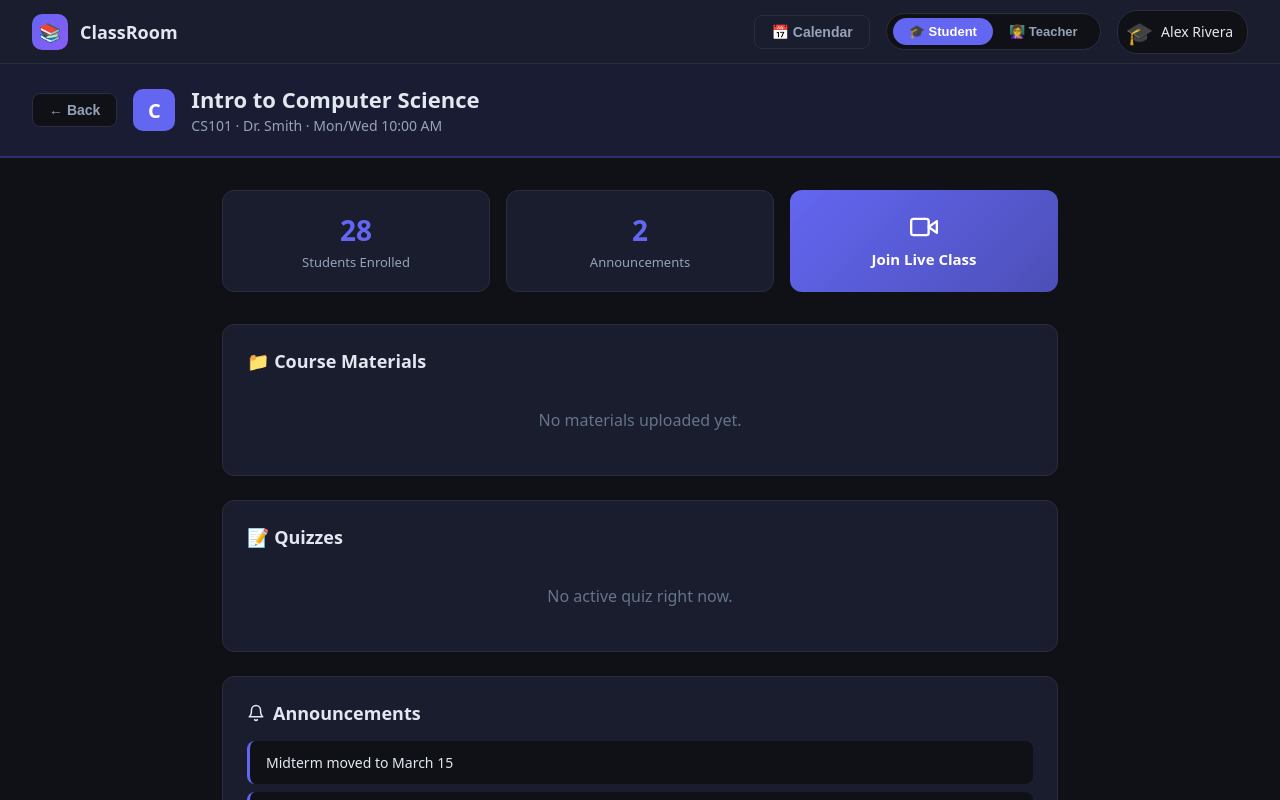
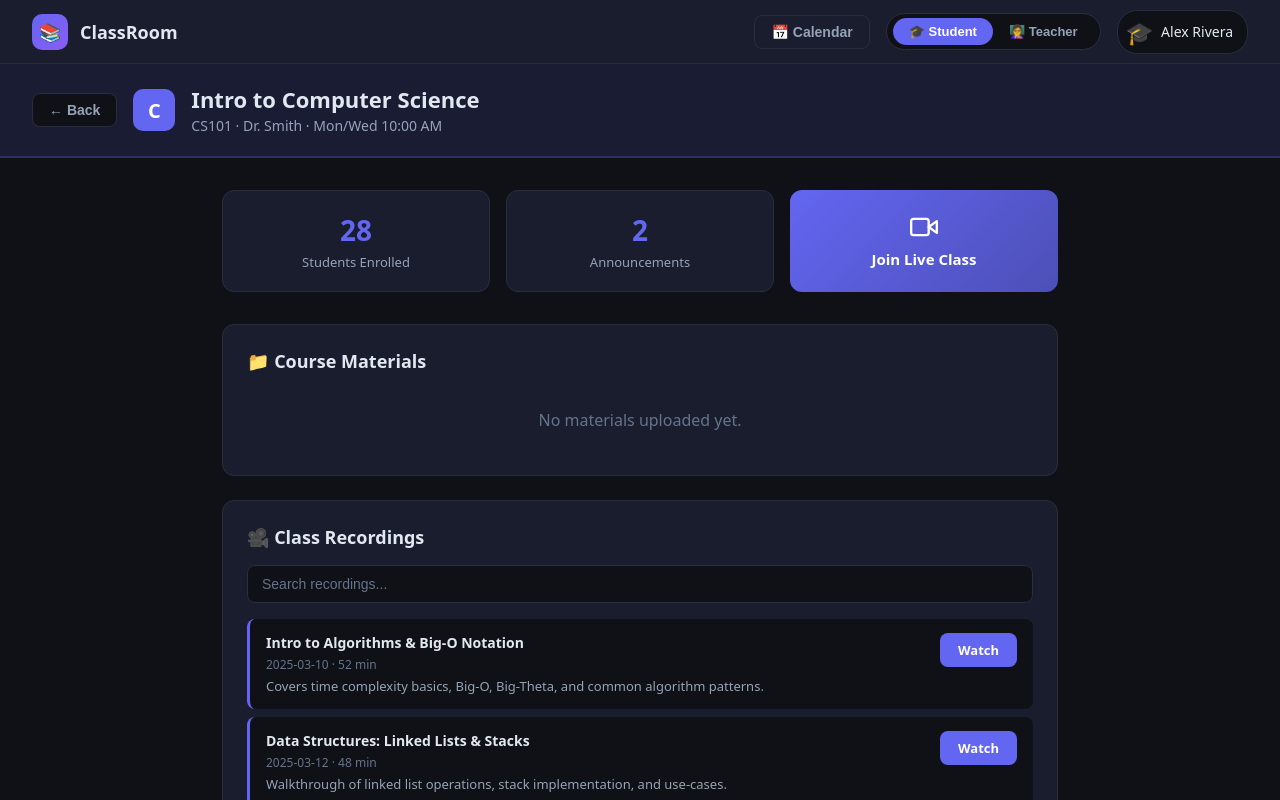
Before and after one commit to madisonparente/SSW-555-Team-6-Project, a React (Create React App) app: page / in a window 1280 px wide. Both pictures are taken after a click on the element 289 px from the left and 295 px from the top of the page. Shown: the top 800 px of the page. Built offline with nearby package versions, Linux system fonts and the light colour scheme.

Commit message:
added repository for past class recordings

```diff
--- a/src/App.css
+++ b/src/App.css
@@ -1357,3 +1357,61 @@ body {
   color: #6ee7b7;
   font-weight: 600;
 }
+
+/* ===== Recordings Styles ===== */
+
+.recording-card {
+  padding: 14px 16px;
+  background: #0f1117;
+  border-radius: 8px;
+  margin-bottom: 8px;
+}
+
+.recording-search {
+  width: 100%;
+  background: #0f1117;
+  border: 1px solid #2a2d3e;
+  border-radius: 8px;
+  padding: 10px 14px;
+  color: #e2e8f0;
+  font-size: 14px;
+  outline: none;
+  margin-bottom: 16px;
+  box-sizing: border-box;
+}
+
+.recording-search::placeholder {
+  color: #64748b;
+}
+
+.recording-meta {
+  font-size: 12px;
+  color: #64748b;
+  margin-top: 4px;
+}
+
+.recording-watch-btn {
+  border: none;
+  border-radius: 8px;
+  padding: 8px 18px;
+  color: #fff;
+  cursor: pointer;
+  font-weight: 600;
+  font-size: 13px;
+  text-decoration: none;
+  white-space: nowrap;
+  flex-shrink: 0;
+  transition: opacity 0.2s;
+}
+
+.recording-watch-btn:hover {
+  opacity: 0.85;
+}
+
+.recording-form {
+  padding: 16px;
+  background: #0f1117;
+  border-radius: 10px;
+  border: 1px solid #2a2d3e;
+  margin-bottom: 16px;
+}
--- a/src/App.jsx
+++ b/src/App.jsx
@@ -6,6 +6,7 @@ import NewCourseForm from "./components/NewCourseForm";
 import CalendarView from "./components/CalendarView";
 import INITIAL_COURSES from "./data/courses";
 import INITIAL_QUIZZES from "./data/quizzes";
+import INITIAL_RECORDINGS from "./data/recordings";
 import USERS from "./data/users";
 import EVENTS from "./data/events";
 import "./App.css";
@@ -17,6 +18,7 @@ export default function App() {
   const [showNewCourse, setShowNewCourse] = useState(false);
   const [showCalendar, setShowCalendar] = useState(false);
   const [quizzes, setQuizzes] = useState(INITIAL_QUIZZES);
+  const [recordings, setRecordings] = useState(INITIAL_RECORDINGS);
   const [studentResponses, setStudentResponses] = useState({});
   const [newCourse, setNewCourse] = useState({
     name: "",
@@ -132,6 +134,10 @@ export default function App() {
     );
   };
 
+  const addRecording = (courseId, recording) => {
+    setRecordings((prev) => [{ ...recording, courseId }, ...prev]);
+  };
+
   const submitAnswer = (quizId, questionId, selectedIndex) => {
     setStudentResponses((prev) => ({
       ...prev,
@@ -180,6 +186,8 @@ export default function App() {
           onAdvanceQuestion={advanceQuestion}
           onEndQuiz={endQuiz}
           onSubmitAnswer={submitAnswer}
+          recordings={recordings}
+          onAddRecording={addRecording}
         />
       </div>
     );
--- a/src/components/CourseDetail.jsx
+++ b/src/components/CourseDetail.jsx
@@ -1,6 +1,7 @@
 import React, { useState, useRef } from "react";
 import Icon from "./Icon";
 import QuizPanel from "./QuizPanel";
+import RecordingsPanel from "./RecordingsPanel";
 
 const FILE_ICONS = {
   pdf: "📄",
@@ -41,6 +42,8 @@ const CourseDetail = ({
   onAdvanceQuestion,
   onEndQuiz,
   onSubmitAnswer,
+  recordings,
+  onAddRecording,
 }) => {
   const c = course;
   const [newAnnouncement, setNewAnnouncement] = useState("");
@@ -210,6 +213,14 @@ const CourseDetail = ({
           )}
         </div>
 
+        {/* Recordings */}
+        <RecordingsPanel
+          recordings={(recordings || []).filter((r) => r.courseId === c.id)}
+          role={role}
+          courseColor={c.color}
+          onAddRecording={(rec) => onAddRecording(c.id, rec)}
+        />
+
         {/* Quizzes */}
         <QuizPanel
           role={role}
--- /dev/null
+++ b/src/components/RecordingsPanel.jsx
@@ -0,0 +1,146 @@
+import React, { useState } from "react";
+
+const RecordingsPanel = ({ recordings, role, courseColor, onAddRecording }) => {
+  const [search, setSearch] = useState("");
+  const [newRec, setNewRec] = useState({
+    title: "",
+    videoUrl: "",
+    date: "",
+    duration: "",
+    description: "",
+  });
+
+  const filtered = recordings.filter((r) =>
+    r.title.toLowerCase().includes(search.toLowerCase()),
+  );
+
+  const handleSubmit = () => {
+    if (!newRec.title || !newRec.videoUrl) return;
+    onAddRecording({
+      id: Date.now(),
+      title: newRec.title,
+      videoUrl: newRec.videoUrl,
+      date: newRec.date || new Date().toISOString().split("T")[0],
+      duration: newRec.duration || "N/A",
+      description: newRec.description,
+    });
+    setNewRec({ title: "", videoUrl: "", date: "", duration: "", description: "" });
+  };
+
+  return (
+    <div className="announcements-panel" style={{ marginBottom: 24 }}>
+      <h2 className="announcements-title">🎥 Class Recordings</h2>
+
+      {role === "teacher" && (
+        <div className="recording-form">
+          <div className="form-grid" style={{ marginBottom: 12 }}>
+            <div>
+              <label className="form-label">Title *</label>
+              <input
+                className="form-input"
+                placeholder="Recording title"
+                value={newRec.title}
+                onChange={(e) => setNewRec({ ...newRec, title: e.target.value })}
+              />
+            </div>
+            <div>
+              <label className="form-label">Video URL *</label>
+              <input
+                className="form-input"
+                placeholder="https://..."
+                value={newRec.videoUrl}
+                onChange={(e) => setNewRec({ ...newRec, videoUrl: e.target.value })}
+              />
+            </div>
+            <div>
+              <label className="form-label">Date</label>
+              <input
+                className="form-input"
+                type="date"
+                value={newRec.date}
+                onChange={(e) => setNewRec({ ...newRec, date: e.target.value })}
+              />
+            </div>
+            <div>
+              <label className="form-label">Duration</label>
+              <input
+                className="form-input"
+                placeholder="e.g. 50 min"
+                value={newRec.duration}
+                onChange={(e) => setNewRec({ ...newRec, duration: e.target.value })}
+              />
+            </div>
+          </div>
+          <div style={{ marginBottom: 12 }}>
+            <label className="form-label">Description</label>
+            <input
+              className="form-input"
+              placeholder="Brief description of the recording"
+              value={newRec.description}
+              onChange={(e) => setNewRec({ ...newRec, description: e.target.value })}
+            />
+          </div>
+          <button
+            className="recording-watch-btn"
+            style={{ background: courseColor }}
+            onClick={handleSubmit}
+          >
+            Add Recording
+          </button>
+        </div>
+      )}
+
+      <input
+        className="recording-search"
+        placeholder="Search recordings..."
+        value={search}
+        onChange={(e) => setSearch(e.target.value)}
+      />
+
+      {filtered.length === 0 ? (
+        <p className="empty-text">
+          {search ? "No recordings match your search." : "No recordings yet."}
+        </p>
+      ) : (
+        filtered.map((r) => (
+          <div
+            key={r.id}
+            className="recording-card"
+            style={{ borderLeft: `3px solid ${courseColor}` }}
+          >
+            <div
+              style={{
+                display: "flex",
+                justifyContent: "space-between",
+                alignItems: "flex-start",
+              }}
+            >
+              <div style={{ flex: 1 }}>
+                <div style={{ fontSize: 14, fontWeight: 600 }}>{r.title}</div>
+                <div className="recording-meta">
+                  {r.date} · {r.duration}
+                </div>
+                {r.description && (
+                  <div style={{ fontSize: 13, color: "#94a3b8", marginTop: 4 }}>
+                    {r.description}
+                  </div>
+                )}
+              </div>
+              <a
+                href={r.videoUrl}
+                target="_blank"
+                rel="noopener noreferrer"
+                className="recording-watch-btn"
+                style={{ background: courseColor }}
+              >
+                Watch
+              </a>
+            </div>
+          </div>
+        ))
+      )}
+    </div>
+  );
+};
+
+export default RecordingsPanel;
--- a/src/data/courses.js
+++ b/src/data/courses.js
@@ -10,6 +10,7 @@ const INITIAL_COURSES = [
     students: 28,
     announcements: ["Midterm moved to March 15", "Lab 3 due Friday"],
     files: [],
+    recordings: [],
   },
   {
     id: 2,
@@ -22,6 +23,7 @@ const INITIAL_COURSES = [
     students: 35,
     announcements: ["Chapter 7 homework posted"],
     files: [],
+    recordings: [],
   },
   {
     id: 3,
@@ -34,6 +36,7 @@ const INITIAL_COURSES = [
     students: 42,
     announcements: [],
     files: [],
+    recordings: [],
   },
   {
     id: 4,
@@ -46,6 +49,7 @@ const INITIAL_COURSES = [
     students: 22,
     announcements: ["Lab safety quiz Monday", "Office hours moved to 4 PM"],
     files: [],
+    recordings: [],
   },
 ];
 
--- /dev/null
+++ b/src/data/recordings.js
@@ -0,0 +1,84 @@
+const INITIAL_RECORDINGS = [
+  {
+    id: 1,
+    courseId: 1,
+    title: "Intro to Algorithms & Big-O Notation",
+    date: "2025-03-10",
+    duration: "52 min",
+    videoUrl: "https://www.youtube.com/watch?v=example1",
+    description:
+      "Covers time complexity basics, Big-O, Big-Theta, and common algorithm patterns.",
+  },
+  {
+    id: 2,
+    courseId: 1,
+    title: "Data Structures: Linked Lists & Stacks",
+    date: "2025-03-12",
+    duration: "48 min",
+    videoUrl: "https://www.youtube.com/watch?v=example2",
+    description:
+      "Walkthrough of linked list operations, stack implementation, and use-cases.",
+  },
+  {
+    id: 3,
+    courseId: 2,
+    title: "Integration by Parts",
+    date: "2025-03-11",
+    duration: "55 min",
+    videoUrl: "https://www.youtube.com/watch?v=example3",
+    description:
+      "Detailed examples of integration by parts with practice problems.",
+  },
+  {
+    id: 4,
+    courseId: 2,
+    title: "Taylor Series Expansion",
+    date: "2025-03-14",
+    duration: "60 min",
+    videoUrl: "https://www.youtube.com/watch?v=example4",
+    description:
+      "Deriving Taylor and Maclaurin series, convergence tests, and applications.",
+  },
+  {
+    id: 5,
+    courseId: 3,
+    title: "The French Revolution – Causes & Key Events",
+    date: "2025-03-09",
+    duration: "45 min",
+    videoUrl: "https://www.youtube.com/watch?v=example5",
+    description:
+      "Overview of the social, economic, and political causes leading to the Revolution.",
+  },
+  {
+    id: 6,
+    courseId: 3,
+    title: "Industrial Revolution & Its Global Impact",
+    date: "2025-03-13",
+    duration: "50 min",
+    videoUrl: "https://www.youtube.com/watch?v=example6",
+    description:
+      "Technological advances, factory systems, and worldwide socioeconomic changes.",
+  },
+  {
+    id: 7,
+    courseId: 4,
+    title: "Stereochemistry & Chirality",
+    date: "2025-03-10",
+    duration: "58 min",
+    videoUrl: "https://www.youtube.com/watch?v=example7",
+    description:
+      "R/S configuration, enantiomers, diastereomers, and optical activity.",
+  },
+  {
+    id: 8,
+    courseId: 4,
+    title: "Nucleophilic Substitution Reactions (SN1 & SN2)",
+    date: "2025-03-14",
+    duration: "63 min",
+    videoUrl: "https://www.youtube.com/watch?v=example8",
+    description:
+      "Mechanism comparison, kinetics, stereochemical outcomes, and solvent effects.",
+  },
+];
+
+export default INITIAL_RECORDINGS;
```
Also changed, not shown: 11 other files (tests, documents, lock files or other folders).
